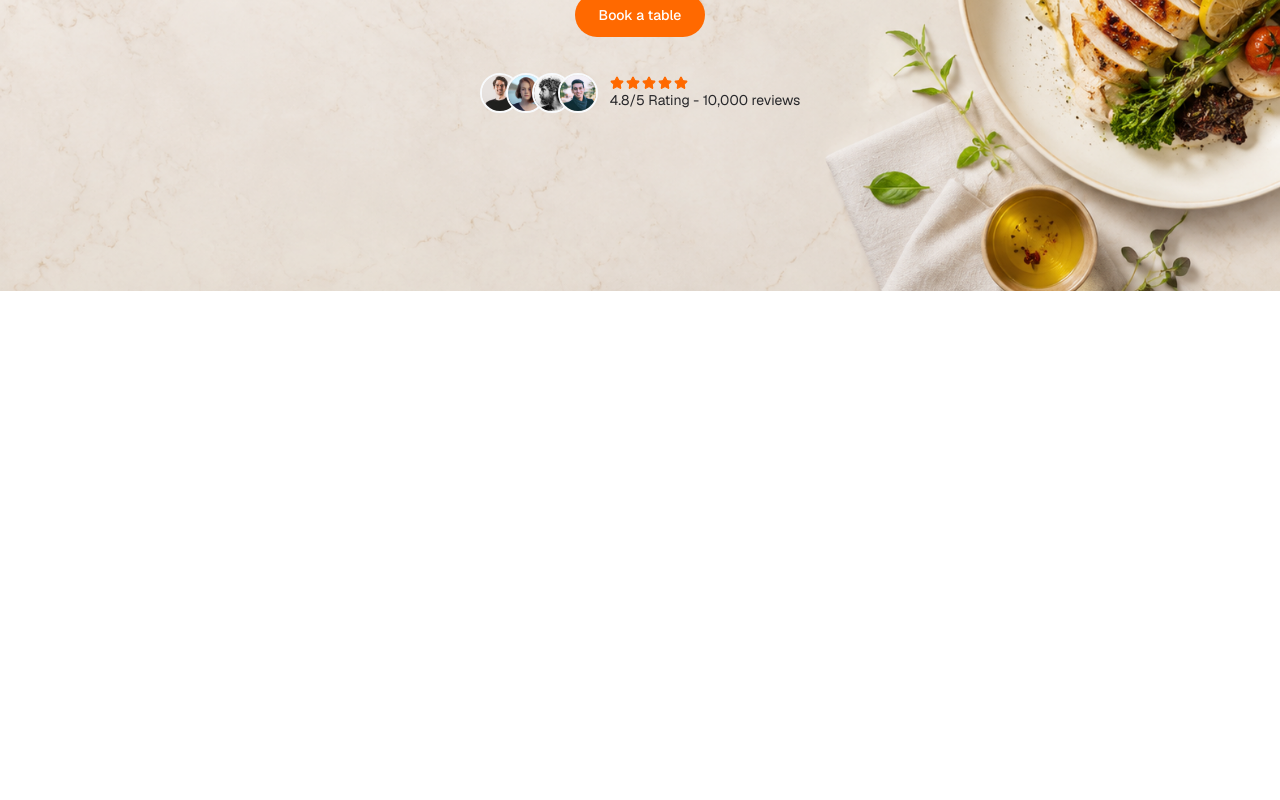
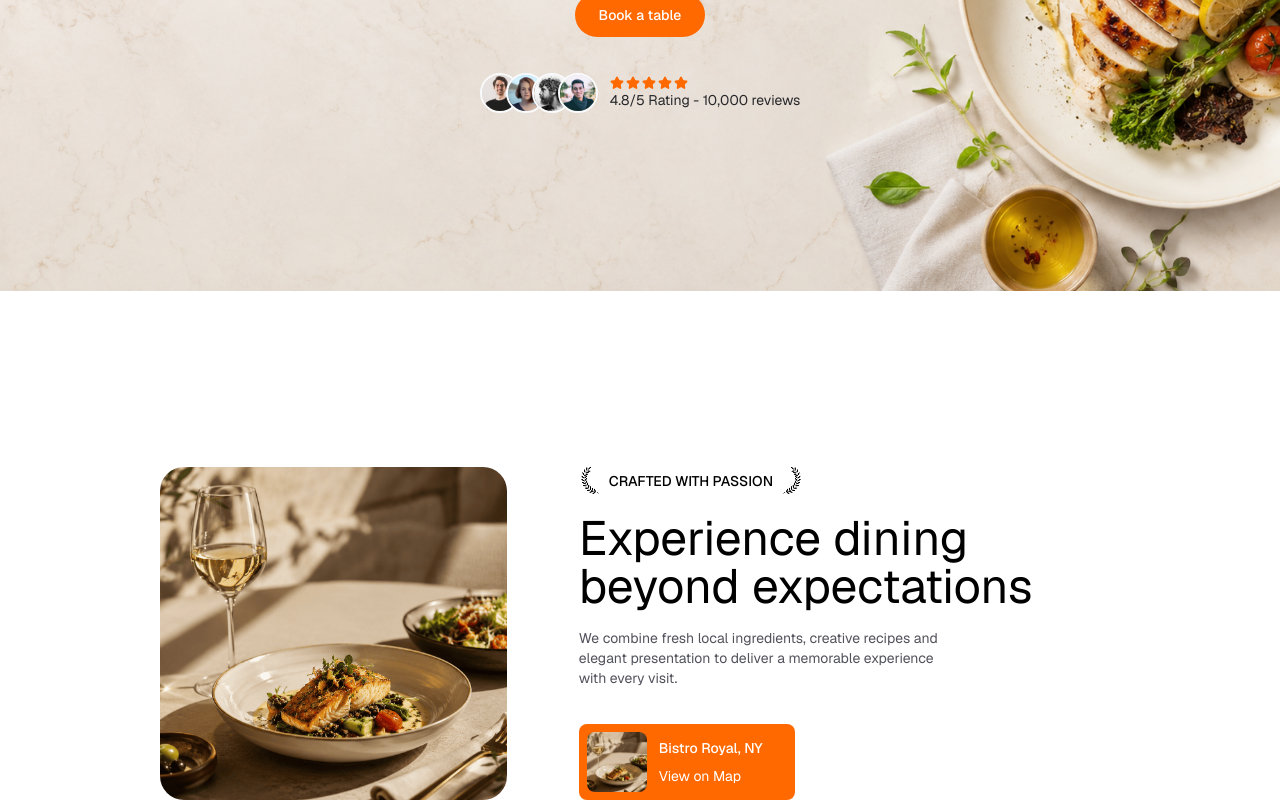
Before and after one commit to ALAMIN761740/Restro-Website, a React (Vite) app: page / in a window 1280 px wide. Shown: the part 509-1309 px from the top of the page. Before the commit the page ends 800 px from the top, so only its background shows below. Built offline with nearby package versions, Linux system fonts and the light colour scheme.

Commit message:
feat: add restaurant about section

```diff
--- a/src/App.jsx
+++ b/src/App.jsx
@@ -1,6 +1,7 @@
 import React from 'react'
 import Navbar from './components/Navbar'
 import HeroSection from './sections/HeroSection'
+import About from './sections/About'
 
 
 const App = () => {
@@ -8,6 +9,7 @@
     <>
       <Navbar/>
       <HeroSection/>
+      <About/>
     </>
   )
 }
--- /dev/null
+++ b/src/sections/About.jsx
@@ -0,0 +1,52 @@
+import React from 'react'
+import Animated from '../components/Animated'
+
+const About = () => {
+  return (
+    <section id='about' className='px-auto mt-44'>
+        <div className='flex flex-col md:flex-row gap-14 md:gap-18 max-w-7xl mx-auto'>
+            {/* left Side: Main Image */}
+            <Animated scale={0.8} y={0}>
+                <img src='/assets/about.png' alt='Dish' className='max-w-137 w-full h-full object-cover rounded-3xl' />
+            </Animated>
+
+            {/* Right Side: Content Details */}
+            <div>
+                <Animated scale={0.8} y={0}>
+                    <div className="flex  items-center gap-2">
+                        <img src="/assets/iconL.png" alt="iconLeft" />
+                        <span className='font-medium uppercase'>
+                            Crafted with passion
+                        </span>
+                        <img src="/assets/iconR.png" alt="iconRight" />
+                    </div>
+                </Animated>
+
+                <Animated>
+                    <h2 className='mt-5 text-4xl md:text-5xl text-balance'>
+                        Experience dining beyond expectations
+                    </h2>
+                </Animated>
+
+                <Animated delay={0.2}>
+                    <p className='mt-4.5 text-zinc-600 max-w-sm '>
+                        We combine fresh local ingredients, creative recipes and elegant presentation to deliver a memorable experience with every visit.
+                    </p>
+                </Animated>
+
+                <Animated >
+                    <div className="mt-9 bg-orange-500 text-white p-2 pr-8 rounded-lg flex items-center gap-3 w-fit">
+                        <img src='/assets/about.png' alt='Bistro Royal Location Preview' className='size-15 rounded-lg object-cover shrink-0'/>
+                        <div className='flex flex-col gap-2'>
+                            <p className='font-medium'>Bistro Royal, NY</p>
+                            <a href="#">View on Map</a>
+                        </div>
+                    </div>
+                </Animated>
+            </div>
+        </div>
+    </section>
+  )
+}
+
+export default About
```
